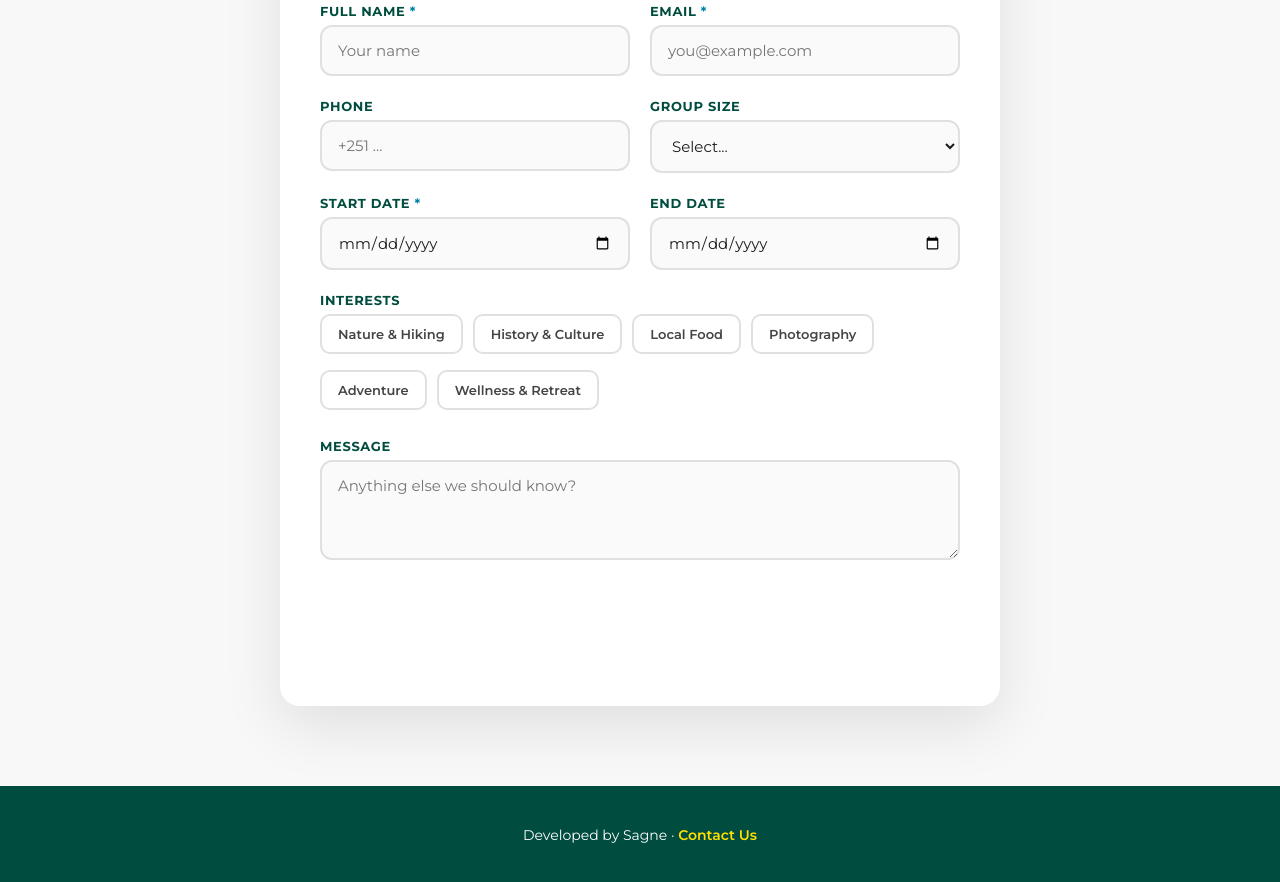
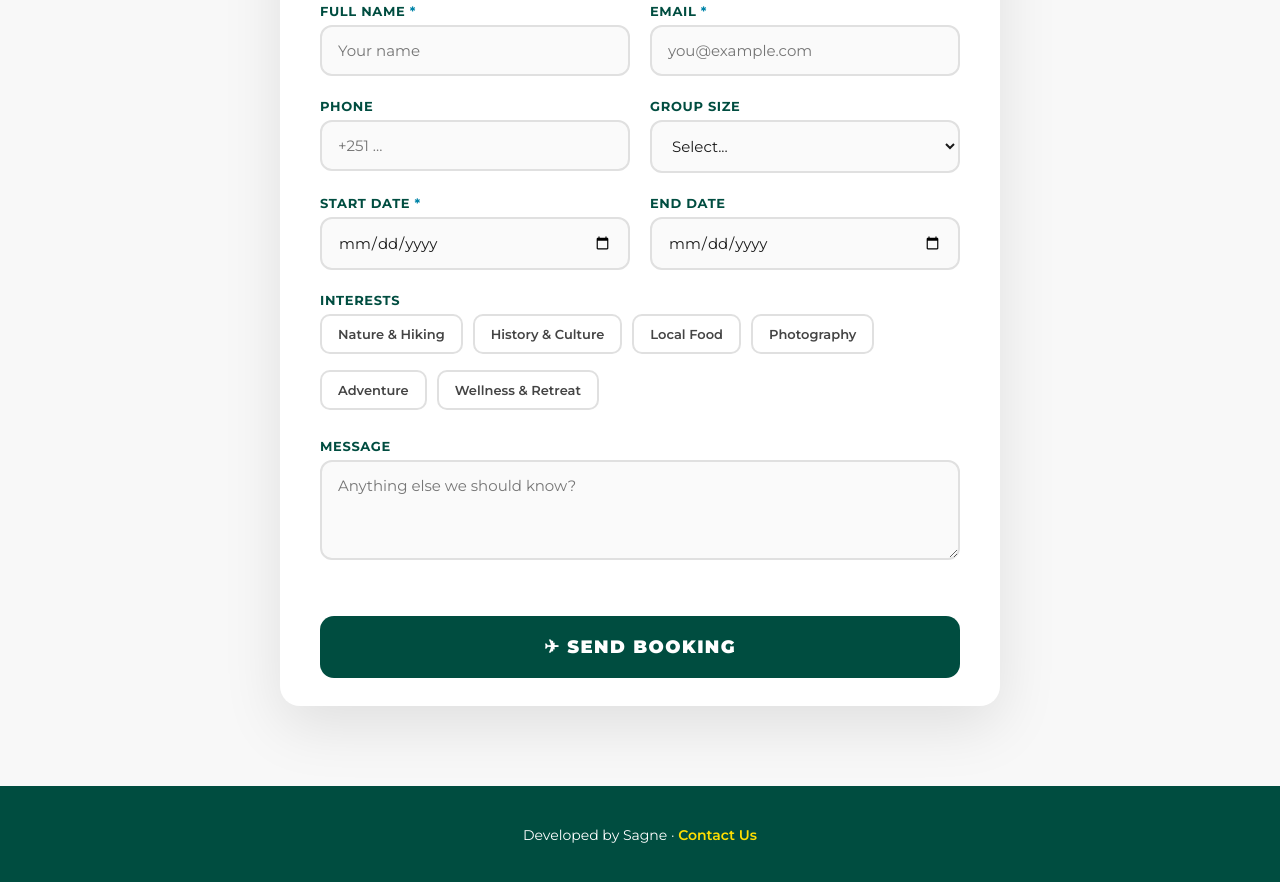
Before and after one commit to sagne-dev/visit-wolaita, a plain HTML site: page booking.html in a window 1280 px wide. Shown: the part 419-1301 px from the top of the page. Drawn offline with nearby package versions, Linux system fonts and the light colour scheme.

Commit message:
Ensure submit button is always visible

```diff
--- a/booking.html
+++ b/booking.html
@@ -173,6 +173,8 @@
             transition: all 0.3s;
             text-transform: uppercase;
             letter-spacing: 0.08em;
+            opacity: 1 !important;
+            visibility: visible !important;
         }
         .submit-btn:hover {
             background: var(--blue);
@@ -362,6 +364,9 @@
         gsap.from('.form-container', { opacity: 0, y: 40, duration: 0.8, delay: 0.3, ease: 'power3.out' });
         gsap.from('.form-group', { opacity: 0, y: 20, duration: 0.5, stagger: 0.08, delay: 0.6, ease: 'power3.out' });
         gsap.from('.submit-btn', { opacity: 0, y: 20, duration: 0.5, delay: 1.2, ease: 'power3.out' });
+
+        // Fallback: ensure button is visible even without GSAP
+        setTimeout(() => { document.querySelector('.submit-btn').style.opacity = '1'; }, 2000);
     </script>
 
 </body>
```
